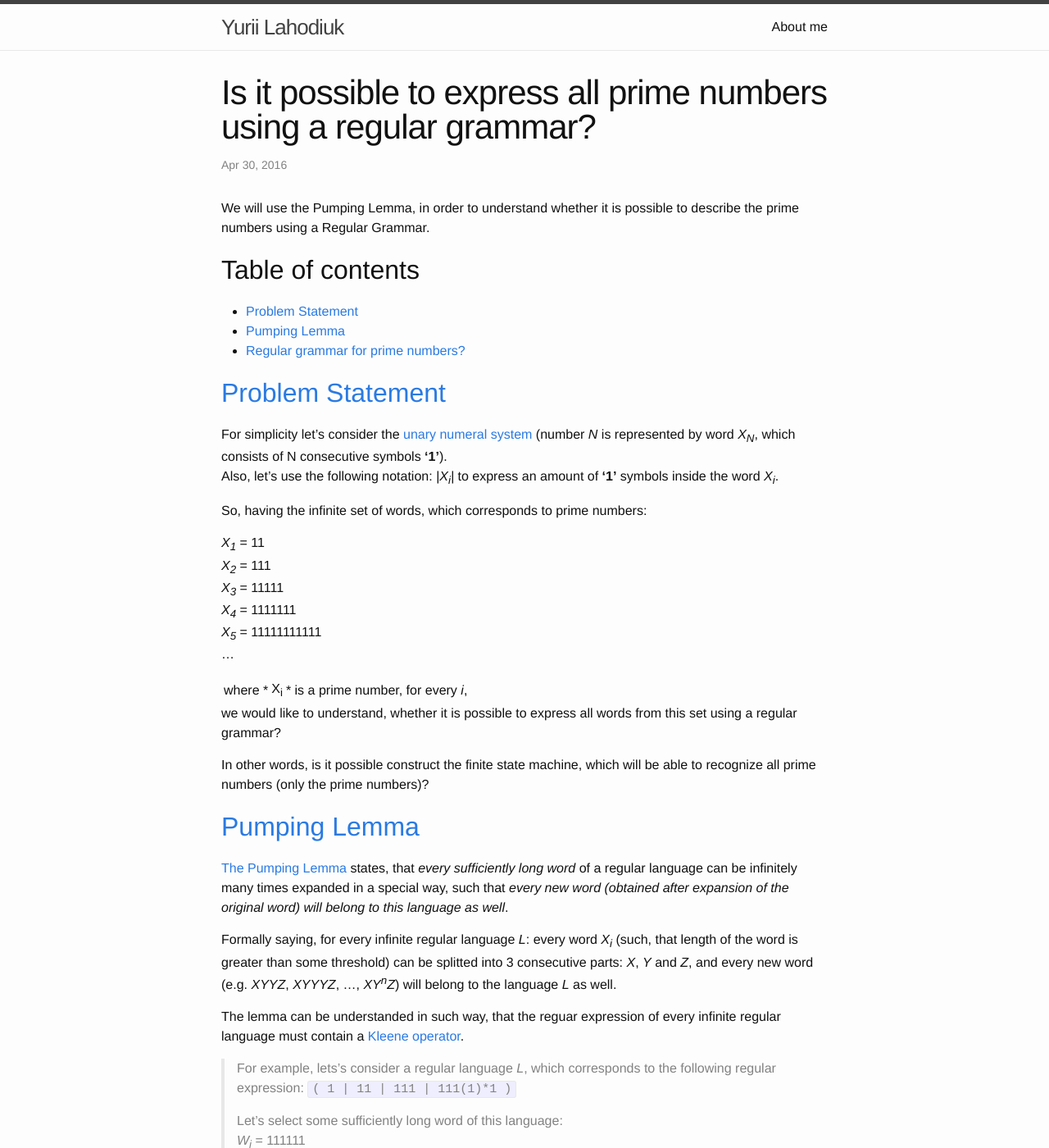
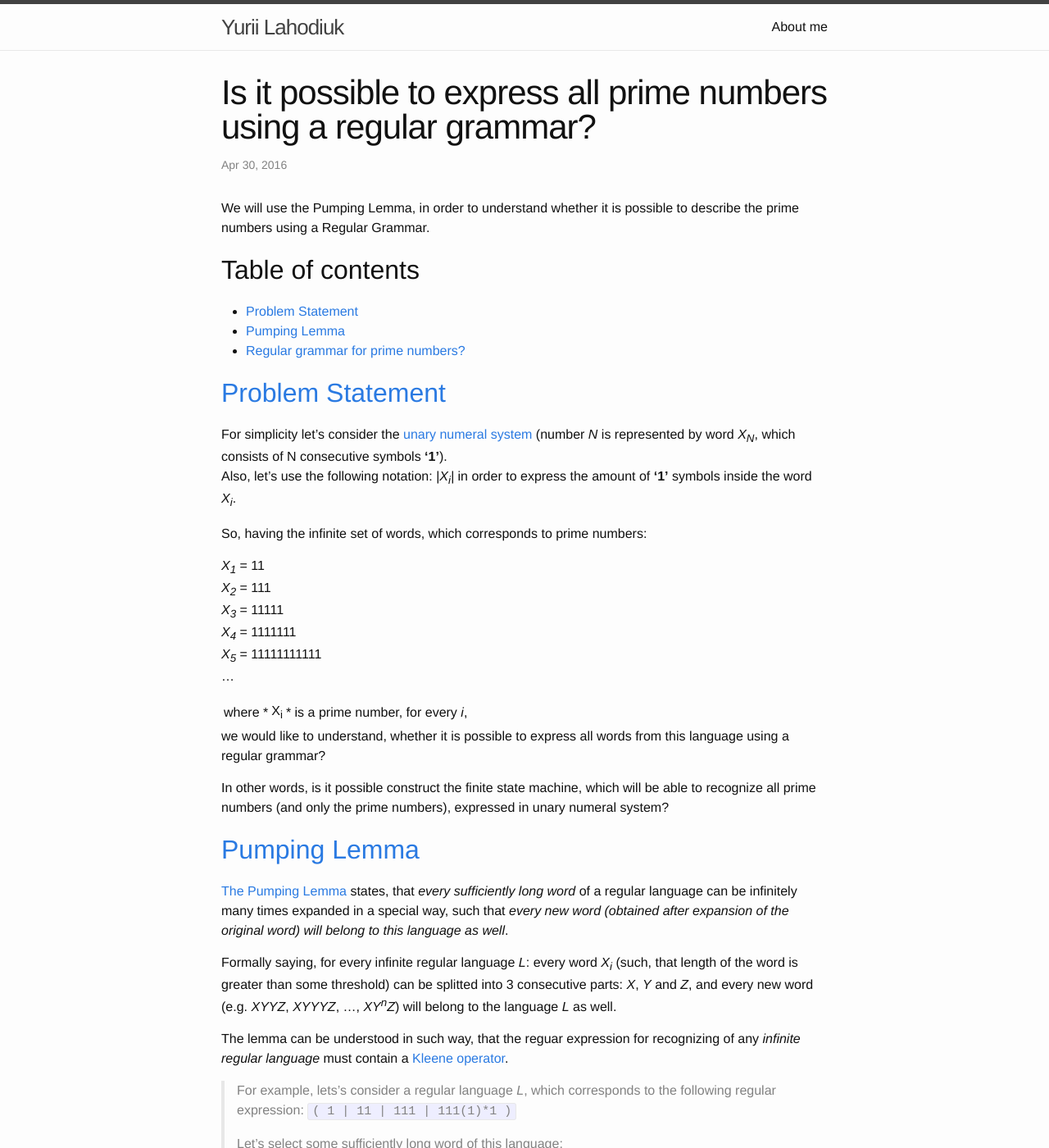
Before and after one commit to lagodiuk/lagodiuk.github.io, a Jekyll site: the page built from _posts/2016-04-30-prime_numbers_regular_grammar.md, in a window 1280 px wide and 1400 px high. Shown: the whole window at 82% size. Built offline with Jekyll 4.4.1, drawn with Linux system fonts in a browser that asks for light colours; Markdown is read by kramdown in place of the engine named in the settings; comment, search, counter and statistics services are not loaded.

Commit message:
Rephrasing a couple of expressions in the article.

```diff
--- a/_posts/2016-04-30-prime_numbers_regular_grammar.md
+++ b/_posts/2016-04-30-prime_numbers_regular_grammar.md
@@ -20,7 +20,7 @@ We will use the Pumping Lemma, in order to understand whether it is possible to
 ## [Problem Statement](#problem-analysis)
 
 For simplicity let's consider the [unary numeral system](https://en.wikipedia.org/wiki/Unary_numeral_system) (number *N* is represented by word *X<sub>N</sub>*, which consists of N consecutive symbols **'1'**).
-Also, let's use the following notation: *|X<sub>i</sub>|* to express an amount of **'1'** symbols inside the word *X<sub>i</sub>*.
+Also, let's use the following notation: *|X<sub>i</sub>|* in order to express the amount of **'1'** symbols inside the word *X<sub>i</sub>*.
 
 So, having the infinite set of words, which corresponds to prime numbers:
 
@@ -33,9 +33,9 @@ So, having the infinite set of words, which corresponds to prime numbers:
 
 where *|X<sub>i</sub>|* is a prime number, for every *i*,
 
-we would like to understand, whether it is possible to express all words from this set using a regular grammar?
+we would like to understand, whether it is possible to express all words from this language using a regular grammar?
 
-In other words, is it possible construct the finite state machine, which will be able to recognize all prime numbers (only the prime numbers)?
+In other words, is it possible construct the finite state machine, which will be able to recognize all prime numbers (and only the prime numbers), expressed in unary numeral system?
 
 ## [Pumping Lemma](#pumping-lemma)
 
@@ -43,7 +43,7 @@ In other words, is it possible construct the finite state machine, which will be
 
 Formally saying, for every infinite regular language *L*: every word *X<sub>i</sub>* (such, that length of the word is greater than some threshold) can be splitted into 3 consecutive parts: *X*, *Y* and *Z*, and every new word (e.g. *XYYZ*, *XYYYZ*, ..., *XY<sup>n</sup>Z*) will belong to the language *L* as well.
 
-The lemma can be understanded in such way, that the reguar expression of every infinite regular language must contain a [Kleene operator](https://en.wikipedia.org/wiki/Kleene_star).
+The lemma can be understood in such way, that the reguar expression for recognizing of any *infinite regular language* must contain a [Kleene operator](https://en.wikipedia.org/wiki/Kleene_star).
 
 > For example, lets's consider a regular language *L*, which corresponds to the following regular expression: `( 1 | 11 | 111 | 111(1)*1 )`
 >
```
